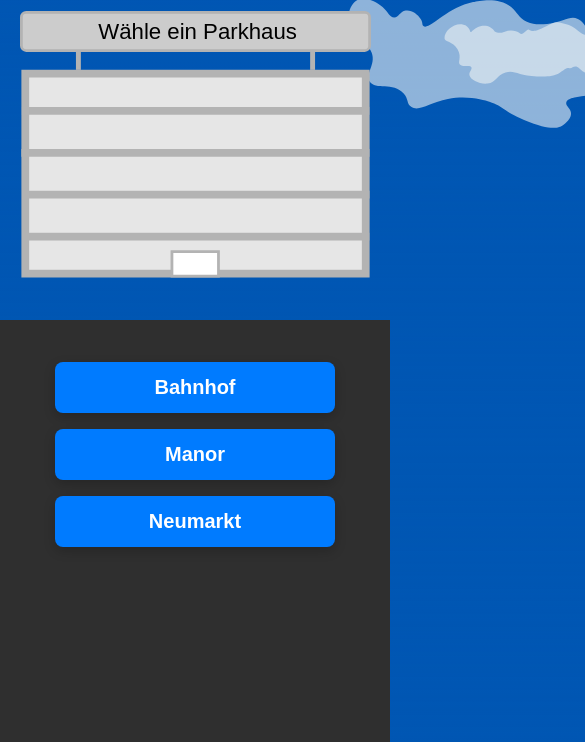
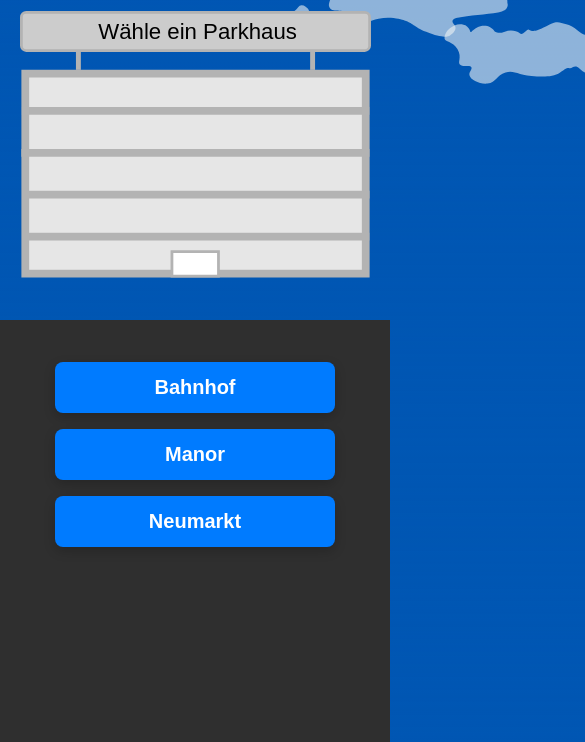
Before and after one commit to janikciril/Semesterarbeit-IM2, a plain HTML site: page index.html in a window 390 px wide. Shown: the part 102-844 px from the top of the page, 585 px wide, since content can reach past the window. Drawn offline with Linux system fonts and the light colour scheme.

Commit message:
more cloud changes

```diff
--- a/style.css
+++ b/style.css
@@ -162,7 +162,8 @@ body {
   }
 
   .wolke1 {
-    top: 40px;
+    top: 20px;
+    width: 250px;
     animation-delay: 0s;
   }
 
```
